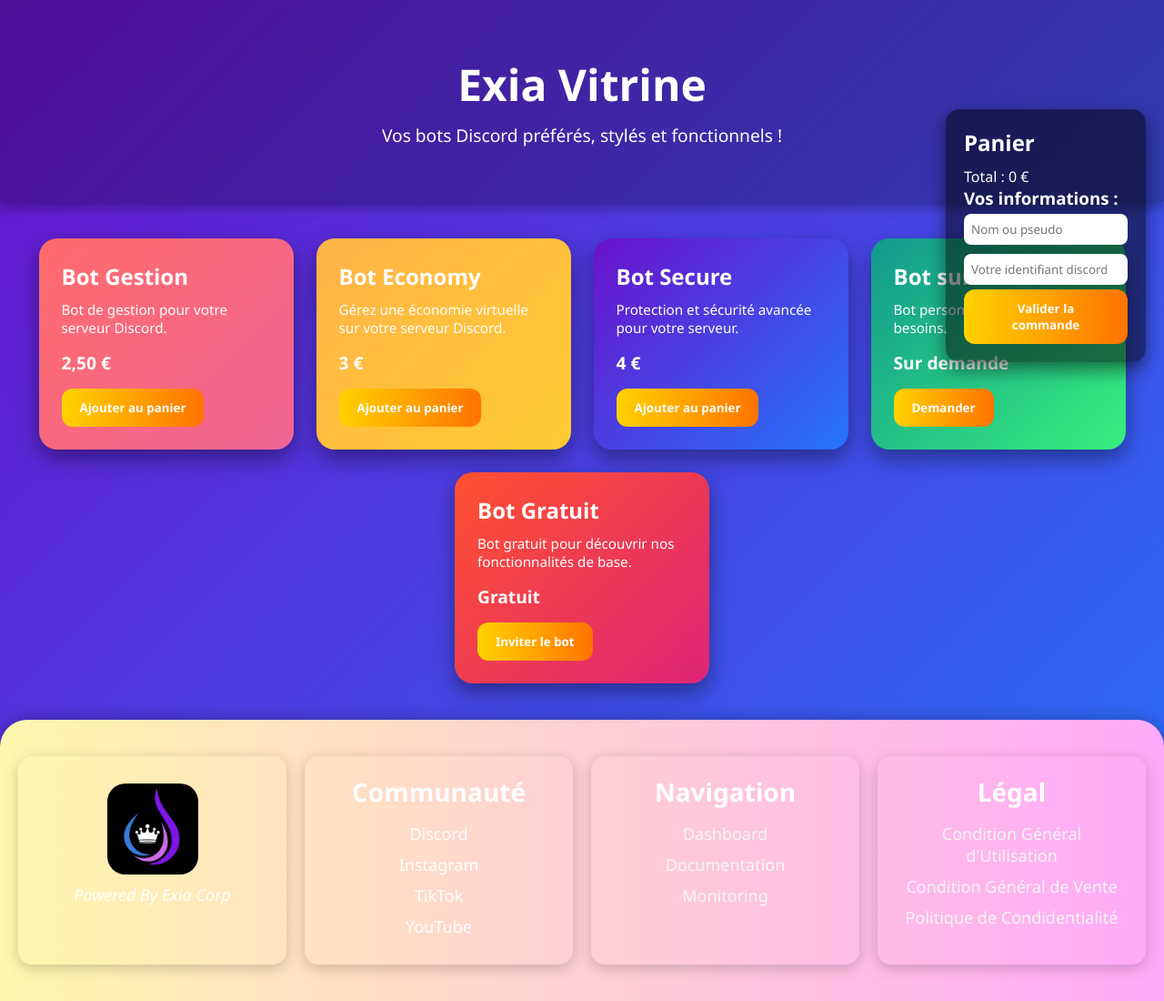
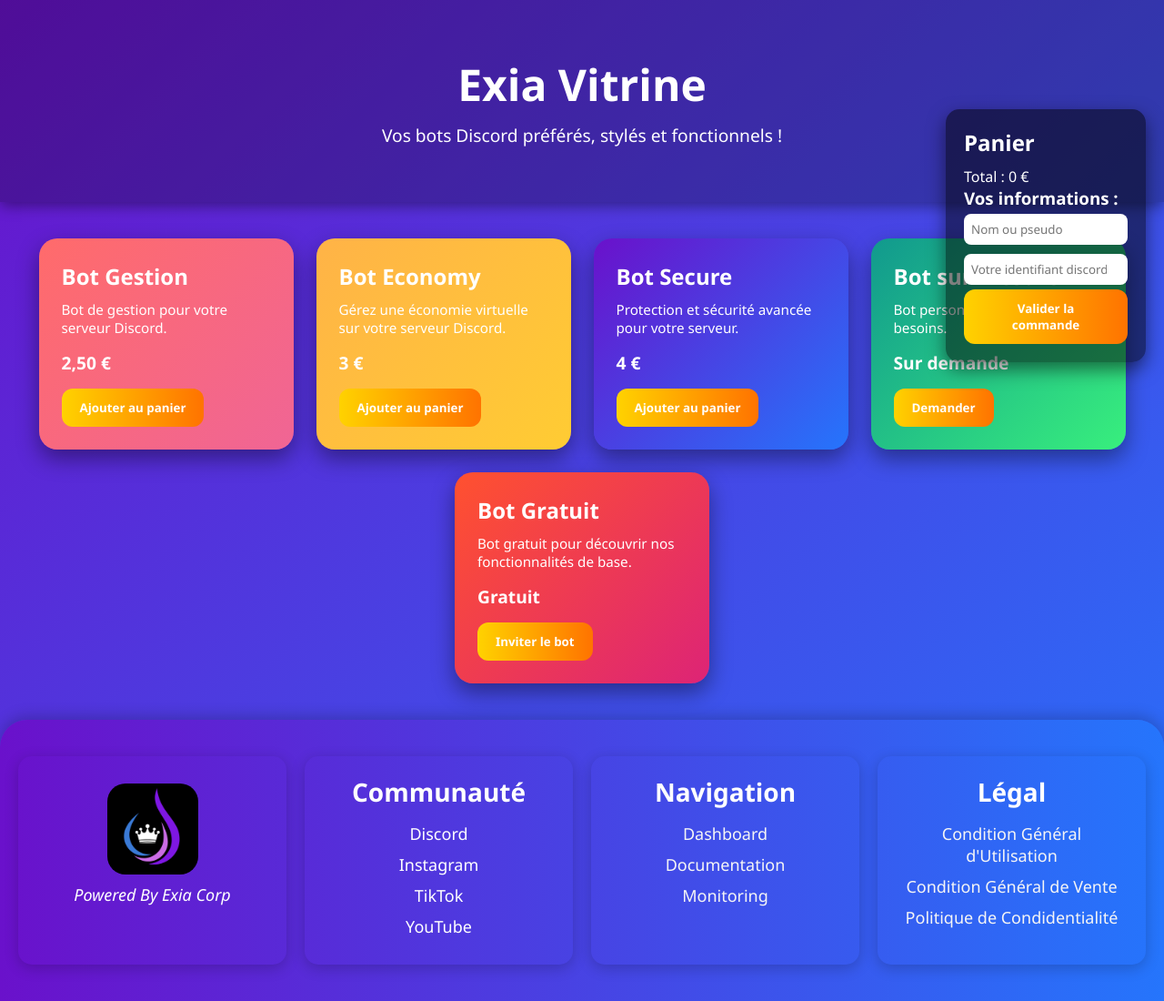
Before and after one commit to Exia-Corp/Vitrine, a plain HTML site: page index.html in a window 1280 px wide. Shown: the whole page at 91% size. Drawn offline with Linux system fonts and the light colour scheme.

Commit message:
Auto commit: mer. 03 déc. 2025 16:00:01 CET

```diff
--- a/css/style.css
+++ b/css/style.css
@@ -91,7 +91,7 @@ header p { font-size: 1.2rem; }
 }
 
 footer {
-    background: linear-gradient(90deg, #fff7ad, #FFa9f9);
+    background: linear-gradient(90deg, #6a11cb, #2575fc);
     display: grid;
     grid-template-columns: 1fr 1fr 1fr 1fr;
     gap: 20px;
```
